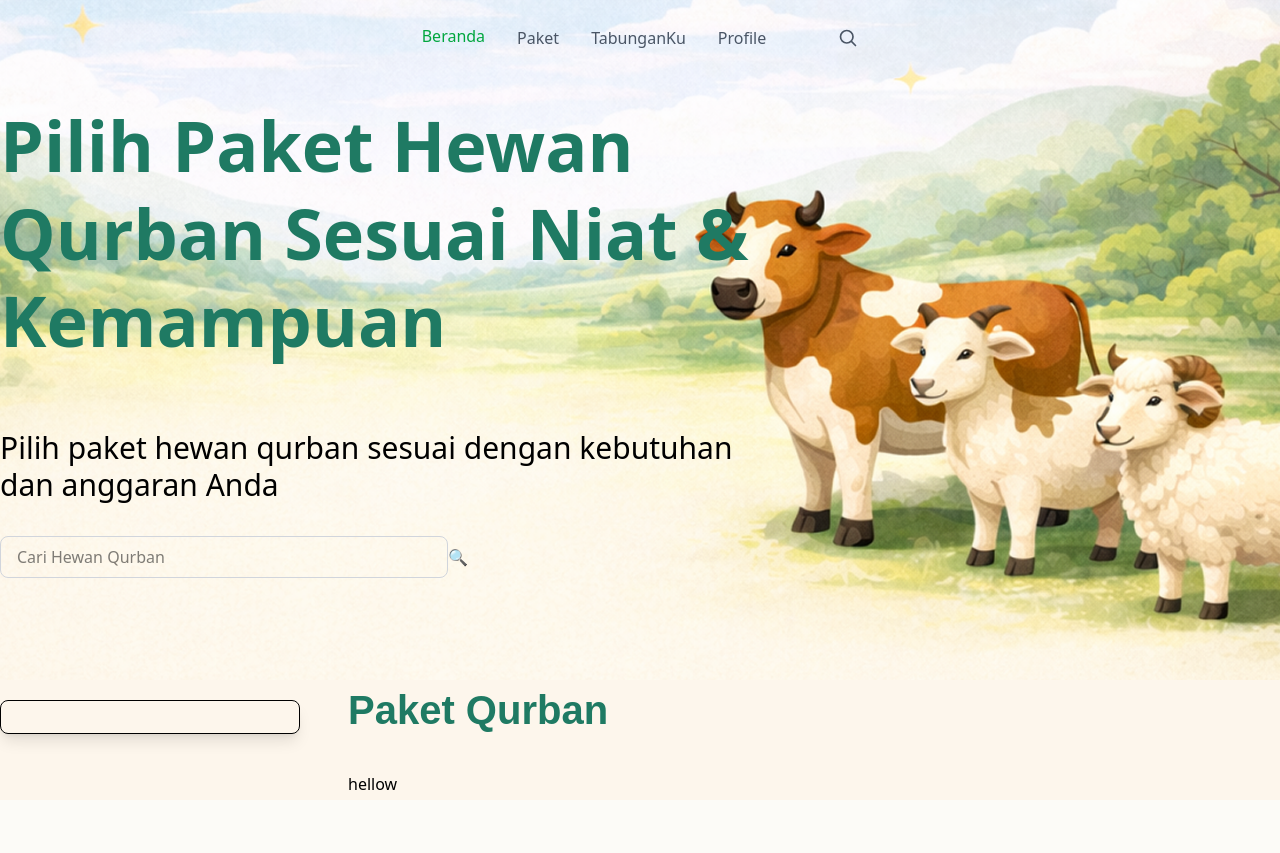
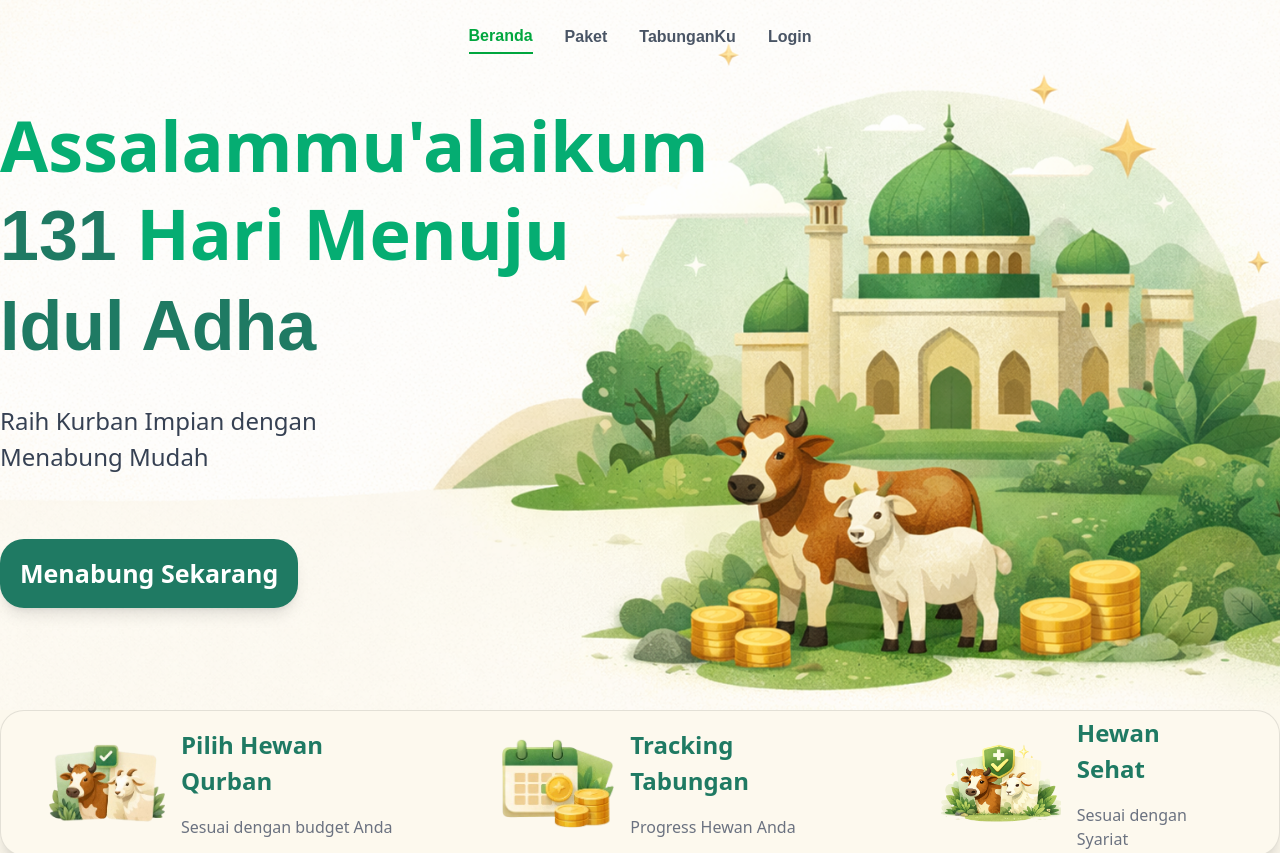
Before and after one commit to jiydansalman/SiQurban-Client, a React (Vite) app: page / in a window 1280 px wide. Shown: the top 853 px of the page. Before the commit the page ends 800 px from the top, so only its background shows below. Built offline with nearby package versions, Linux system fonts and the light colour scheme.

Commit message:
Navbar berfungsi

```diff
--- a/package.json
+++ b/package.json
@@ -14,7 +14,8 @@
     "@tailwindcss/vite": "^4.1.18",
     "axios": "^1.13.2",
     "react": "^19.2.0",
-    "react-dom": "^19.2.0"
+    "react-dom": "^19.2.0",
+    "react-router-dom": "^7.12.0"
   },
   "devDependencies": {
     "@eslint/js": "^9.39.1",
--- a/src/App.tsx
+++ b/src/App.tsx
@@ -1,12 +1,28 @@
-// import LandingPage from "./pages/LandingPage"
-import PaketPage from "./pages/PaketPage"
+import { BrowserRouter, Routes, Route } from "react-router-dom";
+import MainLayout from "./components/MainLayout";
+import LandingPage from "./pages/LandingPage";
+import PaketPage from "./pages/PaketPage";
+import LoginPage from "./pages/LoginPage";
+import SignupPage from "./pages/SignupPage";
 
 function App() {
   return (
-    <div className="App">
-      <PaketPage />
-    </div>
-  )
-}
+    <BrowserRouter>
+      <Routes>
 
-export default App
+        {/* Navbar */}
+        <Route element={<MainLayout />}>
+          <Route path="/" element={<LandingPage />} />
+          <Route path="/paket" element={<PaketPage />} />
+          <Route path="/tabunganku" element={<PaketPage />} />
+        </Route>
+
+        {/* Login and Signup Pages */}
+        <Route path="/login" element={<LoginPage />} />
+        <Route path="/signup" element={<SignupPage />} />
+      </Routes>
+    </BrowserRouter>
+  );
+};
+
+export default App;
--- /dev/null
+++ b/src/components/MainLayout.tsx
@@ -0,0 +1,17 @@
+import { Outlet } from 'react-router-dom';
+import Navbar from './Navbar';
+import Footer from './Footer';
+
+const MainLayout = () => {
+    return (
+        <>
+            <Navbar />
+            <main>
+                <Outlet />
+            </main>
+            <Footer />
+        </>
+    );
+};
+
+export default MainLayout;
--- a/src/components/Navbar.tsx
+++ b/src/components/Navbar.tsx
@@ -1,16 +1,35 @@
+import { NavLink } from 'react-router-dom';
+
+
+
 const Navbar = () => {
+    // Style Dasar Navbar
+    const baseStyle = "hover:text-green-600 transition pb-1";
+    // Style Navbar Saat Aktif
+    const activeStyle = "border-b-2 border-green-600 text-green-600 ";
     return (
         <nav className="flex justify-center items-center py-6 px-10 bg-transparent absolute w-full z-10">
-            <div className="flex gap-8 text-gray-600 font-medium items-center">
-                <a href="#" className="borde-b-2 border-green-600 text-green-600 pb-1">Beranda</a>
-                <a href="#" className="hover:text-green-600 transition">Paket</a>
-                <a href="#" className="hover:text-green-600 transition">TabunganKu</a>
-                <a href="#" className="hover:text-green-600 transition">Profile</a>
-                <button className="ml-10">
-                    <svg xmlns="http://www.w3.org/2000/svg" fill="none" viewBox="0 0 24 24" strokeWidth={2} stroke="currentColor" className="w-5 h-5">
-                        <path strokeLinecap="round" strokeLinejoin="round" d="m21 21-5.197-5.197m0 0A7.5 7.5 0 1 0 5.196 5.196a7.5 7.5 0 0 0 10.607 10.607Z" />
-                    </svg>
-                </button>
+            <div className="flex gap-8 text-gray-600 font-medium items-center font-nunito font-semibold">
+                {/* Beranda */}
+                <NavLink to="/"
+                className={({isActive}) => isActive ? `${baseStyle} ${activeStyle}` : baseStyle}>
+                    Beranda
+                </NavLink>
+                {/* Paket */}
+                <NavLink to="/paket"
+                className={({isActive}) => isActive ? `${baseStyle} ${activeStyle}` : baseStyle}>
+                    Paket
+                </NavLink>
+                {/* TabunganKu */}
+                <NavLink to="/tabunganku"
+                className={({isActive}) => isActive ? `${baseStyle} ${activeStyle}` : baseStyle}>
+                    TabunganKu
+                </NavLink>
+                {/* Login */}
+                <NavLink to="/login"
+                className={({isActive}) => isActive ? `${baseStyle} ${activeStyle}` : baseStyle}>
+                    Login
+                </NavLink>
             </div>
         </nav>
     );
--- a/src/pages/LandingPage.tsx
+++ b/src/pages/LandingPage.tsx
@@ -12,7 +12,6 @@ const LandingPage = () => {
 
   return (
     <div className="bg-[#FCF8ED] min-h-screen font-sans">
-      <Navbar />
 
       {/* Hero Section */}
       <section className="relative h-[710px] bg-cover bg-center flex items-center"
@@ -89,7 +88,6 @@ const LandingPage = () => {
         </div>
       </section>
 
-      <Footer />
     </div>
   );
 }
--- a/src/pages/LoginPage.tsx
+++ b/src/pages/LoginPage.tsx
@@ -58,7 +58,7 @@ const LoginPage = () => {
             </button>
 
             <div className="text-center mt-4 text-sm">
-              <a href="#" className="text-[#1F7A63] font-medium hover:underline">
+              <a href="/signup" className="text-[#1F7A63] font-medium hover:underline">
                 Daftar Akun Baru
               </a>
             </div>
--- a/src/pages/PaketPage.tsx
+++ b/src/pages/PaketPage.tsx
@@ -6,7 +6,6 @@ import heroPaket from "../assets/heroPaket.png";
 const PaketPage = () => {
     return (
         <div className="bg-[#FDF6EC] min-h-screen font-sans">
-            <Navbar />
 
             {/* HERO PAKET */}
             <section className="relative h-[680px] bg-cover bg-center flex items-center"
@@ -47,6 +46,9 @@ const PaketPage = () => {
                             <h2 className="flex items-start text-[40px] font-extrabold  font-nunito text-[#1F7A63]">
                                 Paket Qurban
                             </h2>
+                            <h3 className="text-black text-2xl">
+                                Tekan "Lihat Detail" untuk melihat gambar asli dan detail hewan
+                            </h3>
                         </div>
                         <div className="grid grid-cols-2 gap-8 mt-8">
                             <h1>hellow</h1>
--- a/src/pages/SignupPage.tsx
+++ b/src/pages/SignupPage.tsx
@@ -75,7 +75,7 @@ return (
             </button>
 
             <div className="text-center mt-4 text-sm">
-              <a href="#" className="text-[#1F7A63] font-medium hover:underline">
+              <a href="/login" className="text-[#1F7A63] font-medium hover:underline">
                 Sudah punya akun
               </a>
             </div>
```
Also changed, not shown: 1 other file (tests, documents, lock files or other folders).
